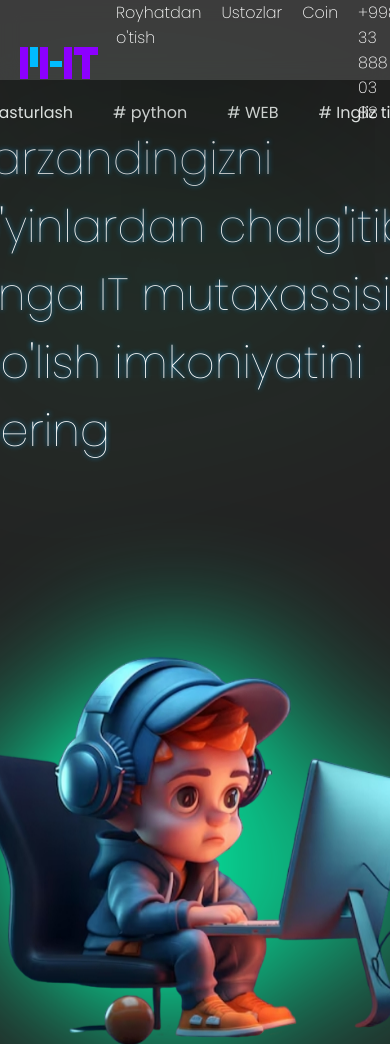
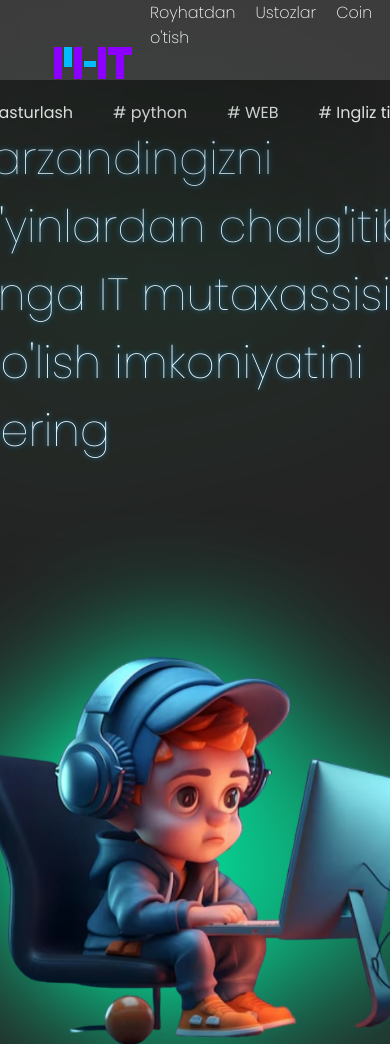
Before and after one commit to sh-mirjalol-3930/M-IT, a website: page index.html in a window 390 px wide. Drawn offline with Linux system fonts and the light colour scheme; a web font is replaced by a local one.

Commit message:
the fucking padding

```diff
--- a/scss/_responsive.scss
+++ b/scss/_responsive.scss
@@ -13,7 +13,7 @@ body {
         width: 100vw;
     }
     .container {
-        padding: 0 16px; // 50px o‘rniga kichikroq
+        padding: 0 50px; // 50px o‘rniga kichikroq
     }
     .heropage {
         main {
```
Also changed, not shown: css/main.css.
